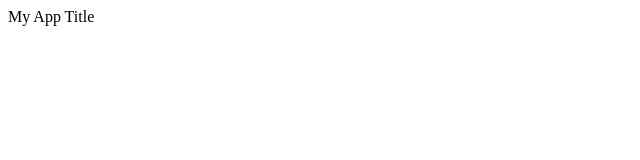
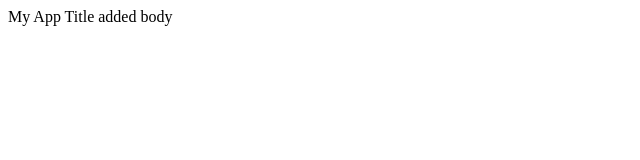
Before and after one commit to agujral1/myappsample, a plain HTML site: page index.html in a window 1280 px wide. Shown: the full height of the page, 0-640 px from the left. Drawn offline with Linux system fonts and the light colour scheme.

Commit message:
Commit for change

```diff
--- a/app.js
+++ b/app.js
@@ -1 +1,2 @@
 console.log(error)
+console.log(modified)
--- a/index.html
+++ b/index.html
@@ -2,4 +2,7 @@
 <head>
 My App Title
 </head>
+<body>
+added body
+</body>
 </html>
```
